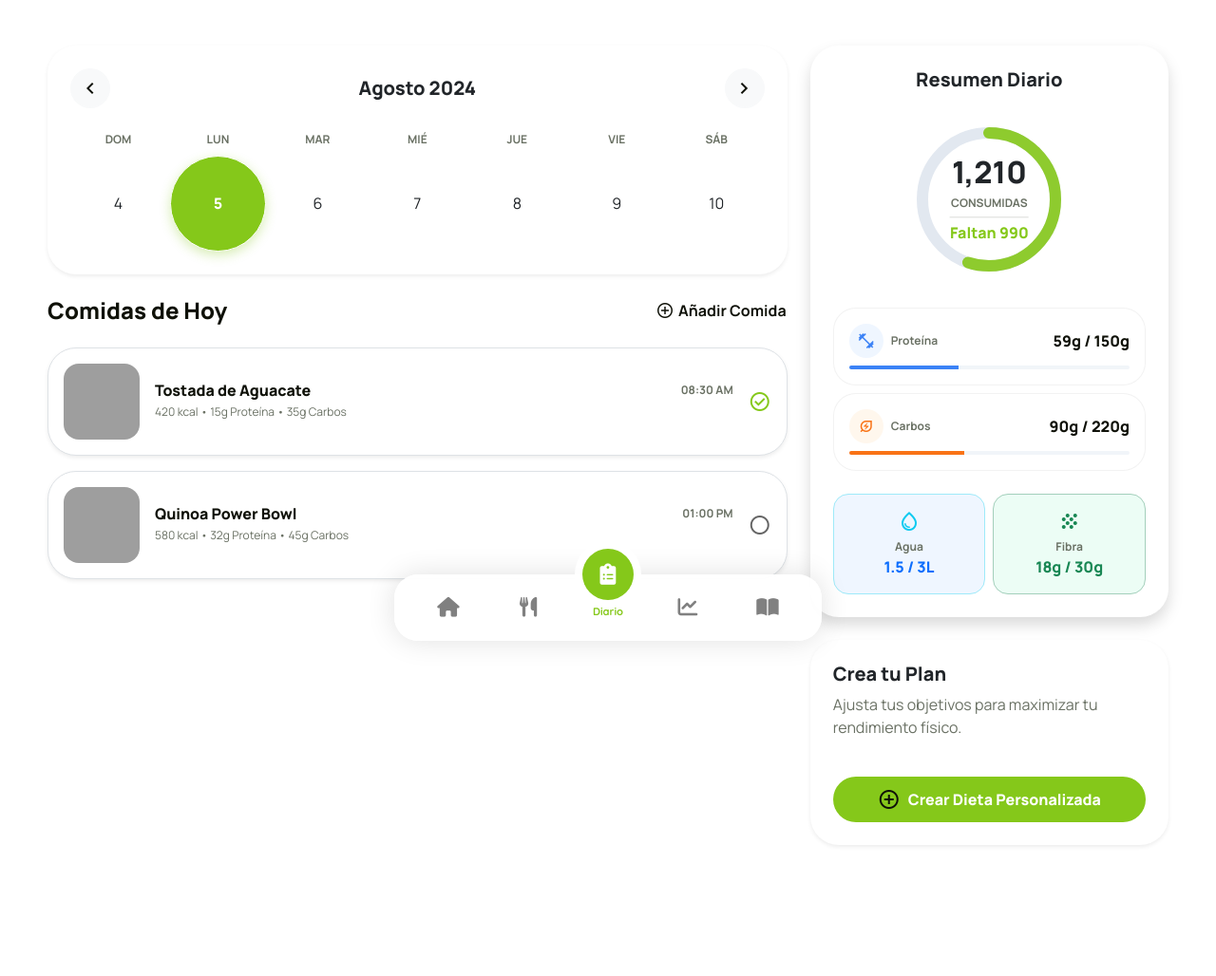
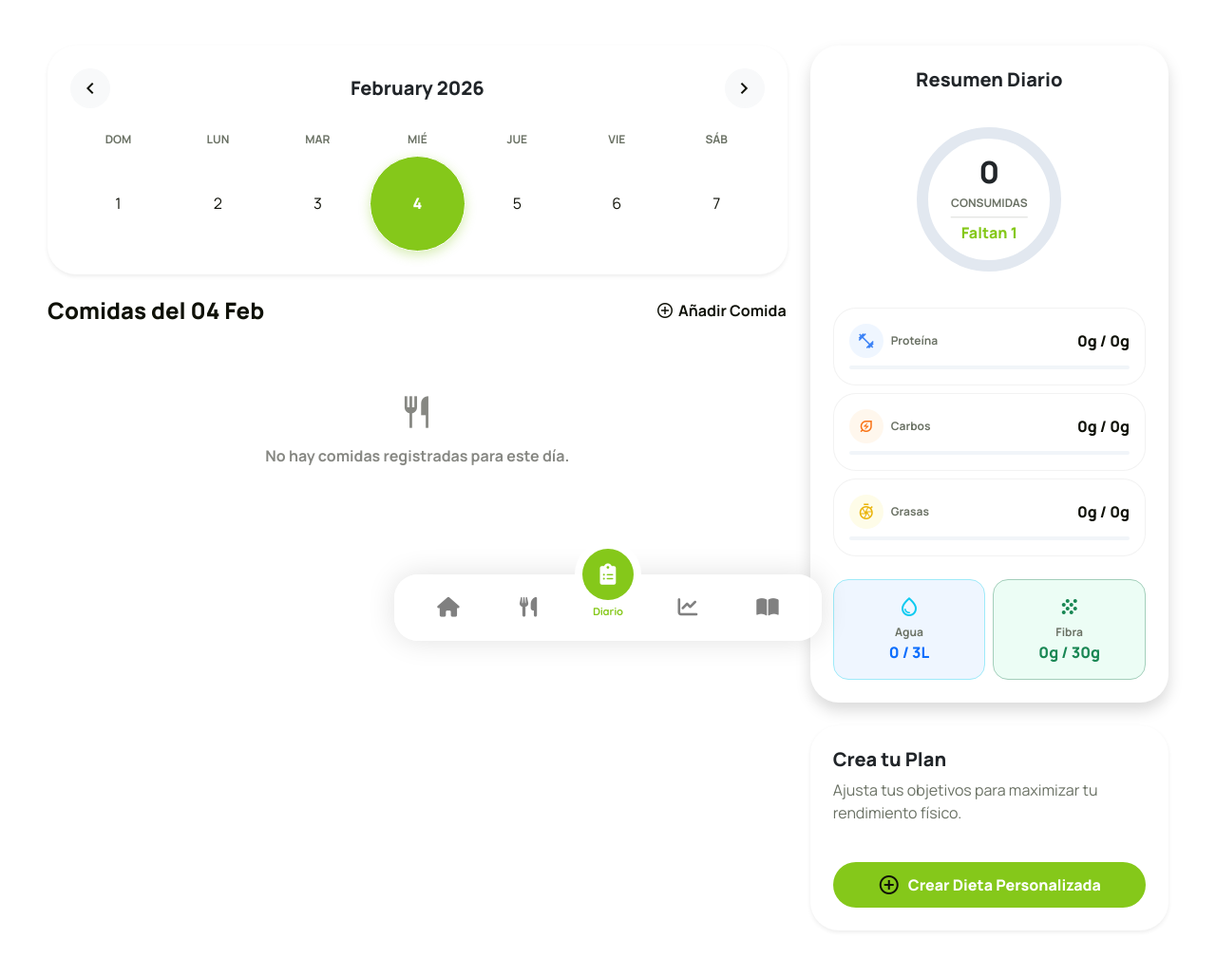
Before and after one commit to genebb07/nunut, a Django app: page /diario/ in a window 1280 px wide. Shown: the part 100-1128 px from the top of the page at 95% size. Before the commit the page ends 991 px from the top, so only its background shows below. Run offline with Django 5.2, Linux system fonts and the light colour scheme; a user stored in the database is signed in; data comes from the database, SQL or seed files in the repository; both versions use the stored data as it was after the commit; tables that the repository leaves empty hold one stand-in row (values such as "Sample post"); some libraries are stand-ins or nearby versions; grey boxes are pictures that could not be loaded.

Commit message:
Arreglos de funcionamiento y models para diario

```diff
--- a/base/views.py
+++ b/base/views.py
@@ -14,6 +14,7 @@ from .forms import CustomAuthenticationForm, CustomUserCreationForm
 from .forms import OnboardingForm
 from django.core.mail import send_mail
 from django.contrib.auth.hashers import make_password
+from datetime import date, timedelta, datetime
 
 def get_base_template(request):
     return 'partial.html' if request.headers.get('HX-Request') else 'base.html'
@@ -215,8 +216,76 @@ def planes(request):
         'favoritas_ids': favoritas_ids
     })
 
+@login_required
 def diario(request):
-    return render(request, 'base/diario.html', {'base_template': get_base_template(request)})
+    perfil = request.user.perfil
+
+    # 1. Manejo de Fecha
+    date_str = request.GET.get('date')
+    if date_str:
+        try:
+            current_date = datetime.strptime(date_str, '%Y-%m-%d').date()
+        except ValueError:
+            current_date = date.today()
+    else:
+        current_date = date.today()
+
+    # 2. Obtener Comidas
+    comidas = perfil.comidas_diarias.filter(fecha=current_date).order_by('hora')
+
+    # 3. Resumen de Macros Reales (Consumidos)
+    consumo = {
+        'calorias': sum(c.calorias for c in comidas),
+        'proteinas': sum(c.proteinas for c in comidas),
+        'carbos': sum(c.carbos for c in comidas),
+        'grasas': sum(c.grasas for c in comidas),
+    }
+
+    # 4. Objetivos del Perfil
+    informe = perfil.generar_informe_nutricional()
+    plan = informe['plan']
+
+    # 5. Porcentajes de Cumplimiento
+    progress = {
+        'calorias': min(round((consumo['calorias'] / plan['calorias_dia']) * 100), 100) if plan['calorias_dia'] > 0 else 0,
+        'proteinas': min(round((consumo['proteinas'] / plan['proteinas_g']) * 100), 100) if plan['proteinas_g'] > 0 else 0,
+        'carbos': min(round((consumo['carbos'] / plan['carbohidratos_g']) * 100), 100) if plan['carbohidratos_g'] > 0 else 0,
+        'grasas': min(round((consumo['grasas'] / plan['grasas_g']) * 100), 100) if plan['grasas_g'] > 0 else 0,
+        'faltan_kcal': max(plan['calorias_dia'] - consumo['calorias'], 0)
+    }
+
+    # 6. Generar Calendario Semanal (la semana del current_date)
+    start_of_week = current_date - timedelta(days=current_date.weekday() + 1 if current_date.weekday() != 6 else 0) # Domingo
+    semana = []
+    dias_nombres = ['DOM', 'LUN', 'MAR', 'MIÉ', 'JUE', 'VIE', 'SÁB']
+    for i in range(7):
+        d = start_of_week + timedelta(days=i)
+        semana.append({
+            'fecha': d,
+            'dia_num': d.day,
+            'nombre': dias_nombres[i],
+            'is_today': d == date.today(),
+            'is_active': d == current_date,
+            'fecha_iso': d.isoformat()
+        })
+
+    context = {
+        'base_template': get_base_template(request),
+        'current_date': current_date,
+        'prev_week': (current_date - timedelta(days=7)).isoformat(),
+        'next_week': (current_date + timedelta(days=7)).isoformat(),
+        'comidas': comidas,
+        'consumo': consumo,
+        'plan': plan,
+        'progress': progress,
+        'semana': semana,
+        'mes_nombre': current_date.strftime('%B %Y')
+    }
+
+    if request.headers.get('HX-Request'):
+        return render(request, 'base/diario.html', context)
+
+    return render(request, 'base/diario.html', context)
 
 def progreso(request):
     perfil = request.user.perfil
--- a/templates/base/diario.html
+++ b/templates/base/diario.html
@@ -164,53 +164,42 @@
 {% block container_class %}container py-5{% endblock %}
 
 {% block content %}
-<div class="row g-4">
+<div id="diario-main-container" class="row g-4">
     <div class="col-lg-8">
+        <!-- Calendario dinámico -->
         <section class="card meal-card p-4 shadow-sm mb-4">
             <div class="d-flex justify-content-between align-items-center mb-4">
-                <button class="btn btn-light rounded-circle p-2 d-flex align-items-center">
+                <button class="btn btn-light rounded-circle p-2 d-flex align-items-center"
+                    hx-get="{% url 'base:diario' %}?date={{ prev_week }}" hx-target="#diario-main-container"
+                    hx-select="#diario-main-container" hx-push-url="true">
                     <span class="material-symbols-outlined">chevron_left</span>
                 </button>
-                <h2 class="h5 mb-0 fw-black">Agosto 2024</h2>
-                <button class="btn btn-light rounded-circle p-2 d-flex align-items-center">
+                <h2 class="h5 mb-0 fw-black">{{ mes_nombre|capfirst }}</h2>
+                <button class="btn btn-light rounded-circle p-2 d-flex align-items-center"
+                    hx-get="{% url 'base:diario' %}?date={{ next_week }}" hx-target="#diario-main-container"
+                    hx-select="#diario-main-container" hx-push-url="true">
                     <span class="material-symbols-outlined">chevron_right</span>
                 </button>
             </div>
             <div class="row text-center g-1">
+                {% for dia in semana %}
                 <div class="col">
-                    <div class="text-xs fw-bold text-secondary mb-2">DOM</div><button
-                        class="btn w-100 aspect-square d-flex align-items-center justify-content-center">4</button>
+                    <div class="text-xs fw-bold text-secondary mb-2">{{ dia.nombre }}</div>
+                    <button
+                        class="btn w-100 aspect-square d-flex align-items-center justify-content-center {% if dia.is_active %}calendar-day active{% else %}text-main{% endif %}"
+                        hx-get="{% url 'base:diario' %}?date={{ dia.fecha_iso }}" hx-target="#diario-main-container"
+                        hx-select="#diario-main-container" hx-push-url="true">
+                        {{ dia.dia_num }}
+                    </button>
                 </div>
-                <div class="col">
-                    <div class="text-xs fw-bold text-secondary mb-2">LUN</div><button
-                        class="btn w-100 aspect-square d-flex align-items-center justify-content-center calendar-day active">5</button>
-                </div>
-                <div class="col">
-                    <div class="text-xs fw-bold text-secondary mb-2">MAR</div><button
-                        class="btn w-100 aspect-square d-flex align-items-center justify-content-center">6</button>
-                </div>
-                <div class="col">
-                    <div class="text-xs fw-bold text-secondary mb-2">MIÉ</div><button
-                        class="btn w-100 aspect-square d-flex align-items-center justify-content-center">7</button>
-                </div>
-                <div class="col">
-                    <div class="text-xs fw-bold text-secondary mb-2">JUE</div><button
-                        class="btn w-100 aspect-square d-flex align-items-center justify-content-center">8</button>
-                </div>
-                <div class="col">
-                    <div class="text-xs fw-bold text-secondary mb-2">VIE</div><button
-                        class="btn w-100 aspect-square d-flex align-items-center justify-content-center">9</button>
-                </div>
-                <div class="col">
-                    <div class="text-xs fw-bold text-secondary mb-2">SÁB</div><button
-                        class="btn w-100 aspect-square d-flex align-items-center justify-content-center">10</button>
-                </div>
+                {% endfor %}
             </div>
         </section>
 
+        <!-- Listado de Comidas -->
         <section>
             <div class="d-flex justify-content-between align-items-center mb-4">
-                <h2 class="h4 mb-0 fw-black">Comidas de Hoy</h2>
+                <h2 class="h4 mb-0 fw-black">Comidas del {{ current_date|date:"d M" }}</h2>
                 <button class="btn btn-link text-decoration-none p-0 d-flex align-items-center gap-1"
                     style="color: var(--primary-color);">
                     <span class="material-symbols-outlined fs-5">add_circle</span>
@@ -219,39 +208,41 @@
             </div>
 
             <div class="d-flex flex-column gap-3">
+                {% for comida in comidas %}
                 <div class="meal-card p-3 shadow-sm d-flex align-items-center gap-3 border">
                     <div class="w-20 h-20 rounded-4 overflow-hidden flex-shrink-0">
-                        <img alt="Tostada" class="w-100 h-100 object-fit-cover"
-                            src="https://images.unsplash.com/photo-1525351484163-7529414344d8?w=200&h=200&fit=crop" />
+                        <img alt="{{ comida.nombre }}" class="w-100 h-100 object-fit-cover"
+                            src="{{ comida.imagen_url|default:'https://images.unsplash.com/photo-1490645935967-10de6ba17061?w=200&h=200&fit=crop' }}" />
                     </div>
                     <div class="flex-grow-1">
                         <div class="d-flex justify-content-between">
-                            <h3 class="h6 mb-1 fw-black">Tostada de Aguacate</h3>
-                            <span class="text-xs text-secondary fw-bold">08:30 AM</span>
+                            <h3 class="h6 mb-1 fw-black">{{ comida.nombre }}</h3>
+                            <span class="text-xs text-secondary fw-bold">{{ comida.hora|time:"H:i"|default:"--"
+                                }}</span>
                         </div>
-                        <p class="text-xs text-secondary mb-0">420 kcal • 15g Proteína • 35g Carbos</p>
+                        <p class="text-xs text-secondary mb-0">
+                            {{ comida.calorias }} kcal •
+                            {{ comida.proteinas }}g Proteína •
+                            {{ comida.carbos }}g Carbos
+                        </p>
                     </div>
+                    {% if comida.completada %}
                     <span class="material-symbols-outlined" style="color: var(--primary-color);">check_circle</span>
+                    {% else %}
+                    <span class="material-symbols-outlined text-muted">radio_button_unchecked</span>
+                    {% endif %}
                 </div>
-
-                <div class="meal-card p-3 shadow-sm d-flex align-items-center gap-3 border">
-                    <div class="w-20 h-20 rounded-4 overflow-hidden flex-shrink-0">
-                        <img alt="Bowl" class="w-100 h-100 object-fit-cover"
-                            src="https://images.unsplash.com/photo-1512621776951-a57141f2eefd?w=200&h=200&fit=crop" />
-                    </div>
-                    <div class="flex-grow-1">
-                        <div class="d-flex justify-content-between">
-                            <h3 class="h6 mb-1 fw-black">Quinoa Power Bowl</h3>
-                            <span class="text-xs text-secondary fw-bold">01:00 PM</span>
-                        </div>
-                        <p class="text-xs text-secondary mb-0">580 kcal • 32g Proteína • 45g Carbos</p>
-                    </div>
-                    <span class="material-symbols-outlined text-muted">radio_button_unchecked</span>
+                {% empty %}
+                <div class="text-center py-5 opacity-50">
+                    <span class="material-symbols-outlined fs-1">restaurant</span>
+                    <p class="fw-bold mt-2">No hay comidas registradas para este día.</p>
                 </div>
+                {% endfor %}
             </div>
         </section>
     </div>
 
+    <!-- Resumen lateral -->
     <div class="col-lg-4">
         <section class="card meal-card p-4 shadow mb-4 border-0">
             <h2 class="h5 fw-black mb-4 text-center">Resumen Diario</h2>
@@ -259,18 +250,22 @@
                 <div class="calorie-ring">
                     <svg height="180" width="180">
                         <circle class="calorie-ring-bg" cx="90" cy="90" r="70"></circle>
-                        <circle class="calorie-ring-progress" cx="90" cy="90" r="70" stroke-opacity="0.9"></circle>
+                        <circle class="calorie-ring-progress" cx="90" cy="90" r="70" stroke-opacity="0.9"
+                            style="stroke-dashoffset: calc(440 - (440 * {{ progress.calorias }}) / 100);"></circle>
                     </svg>
                     <div class="calorie-ring-content">
-                        <span class="d-block h2 fw-black mb-0">1,210</span>
+                        <span class="d-block h2 fw-black mb-0">{{ consumo.calorias }}</span>
                         <span class="text-xs text-secondary fw-bold text-uppercase">Consumidas</span>
                         <hr class="my-1 text-secondary opacity-25" />
-                        <span class="text-sm fw-black" style="color: var(--primary-color);">Faltan 990</span>
+                        <span class="text-sm fw-black" style="color: var(--primary-color);">
+                            {% if progress.faltan_kcal > 0 %}Faltan {{ progress.faltan_kcal }}{% else %}Meta cumplida{% endif %}
+                        </span>
                     </div>
                 </div>
             </div>
 
             <div class="d-flex flex-column gap-2 mb-4">
+                <!-- Proteína -->
                 <div class="macro-card p-3">
                     <div class="d-flex align-items-center justify-content-between mb-2">
                         <div class="d-flex align-items-center gap-2">
@@ -279,13 +274,15 @@
                             </div>
                             <span class="text-xs fw-bold text-secondary">Proteína</span>
                         </div>
-                        <span class="text-sm fw-black">59g / 150g</span>
+                        <span class="text-sm fw-black">{{ consumo.proteinas }}g / {{ plan.proteinas_g }}g</span>
                     </div>
                     <div class="micro-progress">
-                        <div class="h-100" style="width: 39%; background-color: var(--protein-color);"></div>
+                        <div class="h-100"
+                            style="width: {{ progress.proteinas }}%; background-color: var(--protein-color);"></div>
                     </div>
                 </div>
 
+                <!-- Carbos -->
                 <div class="macro-card p-3">
                     <div class="d-flex align-items-center justify-content-between mb-2">
                         <div class="d-flex align-items-center gap-2">
@@ -294,10 +291,28 @@
                             </div>
                             <span class="text-xs fw-bold text-secondary">Carbos</span>
                         </div>
-                        <span class="text-sm fw-black">90g / 220g</span>
+                        <span class="text-sm fw-black">{{ consumo.carbos }}g / {{ plan.carbohidratos_g }}g</span>
                     </div>
                     <div class="micro-progress">
-                        <div class="h-100" style="width: 41%; background-color: var(--carbs-color);"></div>
+                        <div class="h-100" style="width: {{ progress.carbos }}%; background-color: var(--carbs-color);">
+                        </div>
+                    </div>
+                </div>
+
+                <!-- Grasas -->
+                <div class="macro-card p-3">
+                    <div class="d-flex align-items-center justify-content-between mb-2">
+                        <div class="d-flex align-items-center gap-2">
+                            <div class="p-2 rounded-circle bg-yellow-50 d-flex">
+                                <span class="material-symbols-outlined text-yellow-500 fs-5">shutter_speed</span>
+                            </div>
+                            <span class="text-xs fw-bold text-secondary">Grasas</span>
+                        </div>
+                        <span class="text-sm fw-black">{{ consumo.grasas }}g / {{ plan.grasas_g }}g</span>
+                    </div>
+                    <div class="micro-progress">
+                        <div class="h-100" style="width: {{ progress.grasas }}%; background-color: var(--fats-color);">
+                        </div>
                     </div>
                 </div>
             </div>
@@ -307,14 +322,14 @@
                     <div class="bg-blue-50 p-3 rounded-4 text-center border border-info-subtle">
                         <span class="material-symbols-outlined text-info mb-1">water_drop</span>
                         <div class="text-xs text-secondary fw-bold">Agua</div>
-                        <div class="fw-black text-sm text-primary">1.5 / 3L</div>
+                        <div class="fw-black text-sm text-primary">0 / 3L</div>
                     </div>
                 </div>
                 <div class="col-6">
                     <div class="bg-emerald-50 p-3 rounded-4 text-center border border-success-subtle">
                         <span class="material-symbols-outlined text-success mb-1">grain</span>
                         <div class="text-xs text-secondary fw-bold">Fibra</div>
-                        <div class="fw-black text-sm text-success">18g / 30g</div>
+                        <div class="fw-black text-sm text-success">0g / 30g</div>
                     </div>
                 </div>
             </div>
```
Also changed, not shown: base/models.py (+17 -0 lines), db.sqlite3.
